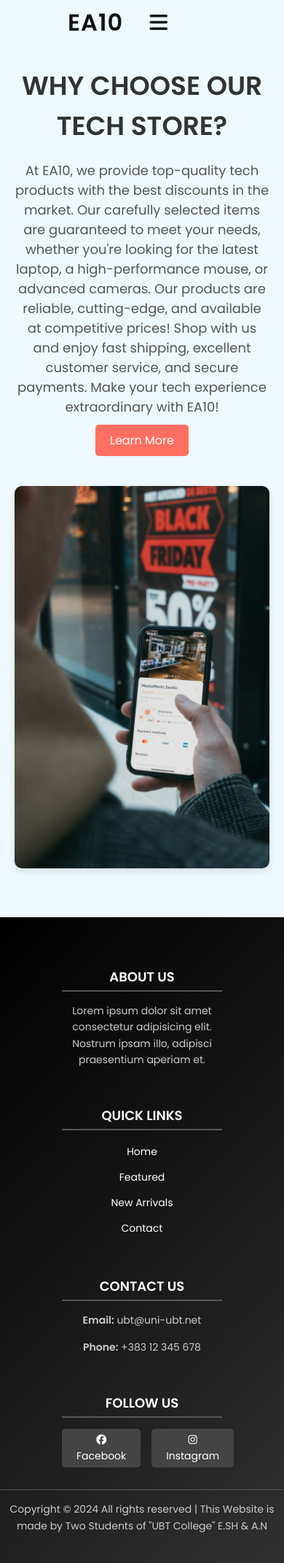
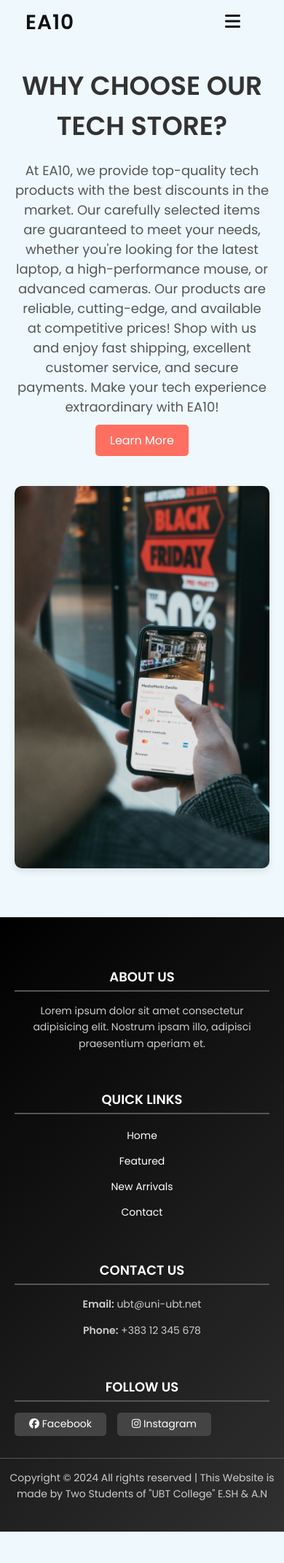
Before and after one commit to edonisshabani/Projekti-UBT, a PHP site: page /aboutus.php in a window 390 px wide. Shown: the whole page at 73% size. After the commit the page ends 2099 px from the top, so only its background shows below. Run offline with PHP 8.4, Linux system fonts and the light colour scheme; data comes from the database, SQL or seed files in the repository; some libraries are stand-ins or nearby versions.

Commit message:
28th Commit ES

```diff
--- a/style.css
+++ b/style.css
@@ -7,23 +7,23 @@ body {
     padding: 0;
     overflow-x: hidden;
 }
+
 /* Edonisi */
 header {
-    width: 100%;
+    width: 85%;
     top: 0;
-    right: 0;
     z-index: 1000;
-    background-color:transparent;
-    transition:0.3s;
+    background-color: transparent;
+    transition: 0.3s;
     position: fixed;
     display: flex;
     align-items: center;
     justify-content: space-between;
-    padding: 7px;
+    padding: 7px 20px;
 }
 
 .logo {
-    padding-left: 100px;
+    padding-left: 20px;
     font-size: 32px;
     font-weight: 700;
     letter-spacing: 1px;
@@ -34,14 +34,14 @@ header {
 .navlist {
     display: flex;
     list-style: none;
-    padding-right: 250px;
+    padding-right: 20px;
 }
 
 .navlist a {
     text-decoration: none;
     color: #1d4752;
     font-weight: 600;
-    padding: 10px 25px;
+    padding: 10px 15px;
     font-size: 16px;
     transition: 0.3s;
 }
@@ -65,6 +65,10 @@ header {
 }
 
 @media screen and (max-width: 768px) {
+    header {
+        padding: 10px 15px;
+    }
+
     .navlist {
         flex-direction: column;
         position: fixed;
@@ -102,7 +106,7 @@ header {
 
     .mob-menu {
         display: block;
-        margin-right: 120px;;
+        margin-right: 20px;
         background: none;
         border: none;
         font-size: 28px;
@@ -116,56 +120,128 @@ header {
     }
 }
 
-section{
-	padding: 100px 14%;
+@media screen and (max-width: 480px) {
+    .logo {
+        font-size: 28px;
     }
-.home{
+
+    .navlist a {
+        font-size: 16px;
+        padding: 10px 5px;
+    }
+
+    .mob-menu {
+        font-size: 24px;
+    }
+}
+
+@media screen and (max-width: 992px) {
+    .navlist {
+        padding-right: 10px;
+    }
+
+    .navlist a {
+        padding: 10px 10px;
+        font-size: 14px;
+    }
+
+    .home-text h1 {
+        font-size: 48px;
+    }
+
+    .home-text p {
+        font-size: 14px;
+    }
+
+    .btn {
+        padding: 10px 20px;
+        font-size: 14px;
+    }
+}
+
+@media screen and (max-width: 768px) {
+    .product-card {
+        flex: 1 1 100%;
+    }
+
+    .featured-content {
+        padding: 10px;
+    }
+
+    .footer-container {
+        flex-direction: column;
+        align-items: center;
+        text-align: center;
+    }
+
+    .footer-about,
+    .footer-links,
+    .footer-contact,
+    .footer-social {
+        width: 100%;
+        margin: 10px 0;
+    }
+}
+
+section {
+    padding: 100px 5%;
+}
+
+.home {
     width: 100%;
     display: flex;
     background: url(img/background.jpeg);
     background-position: center;
     background-size: cover;
     align-items: center;
+    color: #fff;
 }
-.home-text h1{
+
+.home-text h1 {
     font-size: 72px;
     font-weight: 800;
     line-height: 1.2;
     letter-spacing: .6rem;
     margin-bottom: 1.4rem;
 }
-.home-text p{
+
+.home-text p {
     font-size: 16px;
     font-weight: 500;
     margin-bottom: 30px;
     letter-spacing: 3px;
 }
-.btn{
+
+.btn {
     display: inline-block;
     padding: 13px 25px;
-	background:#143646;
+    background: #143646;
     color: #ffffff;
     font-size: 15px;
     letter-spacing: 1px;
     font-weight: 600;
     border-radius: 5px;
-	transition:.3s;
+    transition: .3s;
     text-decoration: none;
 }
-.btn:hover{
+
+.btn:hover {
     transform: translateY(-5px);
     background: #0e2630;
 }
+
 /* Style i shfaqjes se produkteve */
 .center-text {
     text-align: center;
     margin-bottom: 30px;
 }
+
 .center-text h2 {
     font-size: 48px;
     font-weight: bold;
     color: #143646;
 }
+
 .featured-content {
     display: flex;
     flex-wrap: wrap;
@@ -175,8 +251,9 @@ section{
     margin: 0 auto;
     max-width: 1500px;
 }
+
 .product-card {
-    width: 23%;
+    flex: 1 1 calc(23% - 20px);
     background: #ffffff;
     border-radius: 10px;
     box-shadow: 0 4px 8px rgba(0, 0, 0, 0.1);
@@ -184,58 +261,70 @@ section{
     text-align: center;
     transition: 0.3s;
 }
+
 .product-card:hover {
     transform: translateY(-5px);
     box-shadow: 0 6px 15px rgba(0, 0, 0, 0.2);
     cursor: pointer;
 }
+
 .product-card img {
     width: 100%;
     height: 200px;
     object-fit: cover;
 }
+
 .product-details {
     padding: 15px;
 }
+
 .product-details h5 {
     font-size: 18px;
     font-weight: bold;
     color: #333;
     margin-bottom: 5px;
 }
+
 .product-details p {
     font-size: 14px;
     color: #666;
     margin-bottom: 10px;
 }
+
 .price-container {
     display: flex;
     justify-content: center;
     align-items: baseline;
     gap: 8px;
 }
+
 .original-price {
     font-size: 14px;
     color: #888;
     text-decoration: line-through;
 }
+
 .discount {
     font-size: 14px;
     color: #d9534f;
     font-weight: bold;
 }
+
 .final-price {
     font-size: 18px;
     color: #333;
     font-weight: 700;
 }
+
 .button-container {
     display: flex;
     justify-content: center;
     gap: 10px;
     margin-top: 10px;
 }
-.add-to-cart, .buy-now {
+
+.add-to-cart,
+.buy-now {
     padding: 10px 15px;
     border: none;
     border-radius: 5px;
@@ -243,24 +332,28 @@ section{
     font-size: 14px;
     transition: background-color 0.3s;
 }
+
 .add-to-cart {
     background-color: #143646;
     color: white;
 }
+
 .add-to-cart:hover {
     background-color: #0e2630;
 }
+
 .add-to-cart i {
     padding-left: 7px;
 }
+
 .buy-now {
     background-color: #007bff;
     color: white;
 }
+
 .buy-now:hover {
     background-color: #0056b3;
 }
-
 
 /* Stilizimi i footerit*/
 .footer {
@@ -280,7 +373,10 @@ padding-left: 7px;
     padding: 0 20px;
 }
 
-  .footer-about, .footer-links, .footer-contact, .footer-social {
+.footer-about,
+.footer-links,
+.footer-contact,
+.footer-social {
     width: 220px;
     margin: 10px;
 }
@@ -313,14 +409,14 @@ padding-left: 7px;
     text-decoration: none;
     font-size: 14px;
     color: #ffffff;
-    transition:0.3s;
+    transition: 0.3s;
 }
 
 .footer-links ul li a:hover {
     color: #00adee;
 }
 
-.footer-social{
+.footer-social {
     margin-top: 10px;
 }
 
@@ -337,8 +433,9 @@ padding-left: 7px;
     padding: 5px 20px;
     background: #444444;
     border-radius: 5px;
-    transition:0.3s ;
+    transition: 0.3s;
 }
+
 .social-icons i {
     padding-bottom: 5px;
 }
@@ -354,6 +451,7 @@ padding-left: 7px;
 .social-icons a.instagram:hover {
     background: #E1306C;
 }
+
 .footer-bottom {
     text-align: center;
     font-size: 14px;
@@ -366,6 +464,7 @@ padding-left: 7px;
 .footer-bottom p {
     margin: 0;
 }
+
 @media (max-width: 768px) {
     .footer-container {
         justify-content: center;
@@ -375,9 +474,7 @@ padding-left: 7px;
     }
 }
 
-
 /* Stiizimi i faqes se produkteve */
-
 .container {
     width: 90%;
     max-width: 1200px;
@@ -393,6 +490,7 @@ padding-left: 7px;
     flex-wrap: wrap;
     gap: 20px;
 }
+
 .product-images {
     flex: 1 1 40%;
 }
@@ -402,6 +500,7 @@ padding-left: 7px;
     border-radius: 8px;
     box-shadow: 0 4px 10px rgba(0, 0, 0, 0.1);
 }
+
 .thumbnail-images {
     display: flex;
     justify-content: space-between;
@@ -415,10 +514,13 @@ padding-left: 7px;
     border: 2px solid transparent;
     transition: transform 0.3s ease, border-color 0.3s ease;
 }
-.thumbnail-images img:hover, .thumbnail-images img:active {
+
+.thumbnail-images img:hover,
+.thumbnail-images img:active {
     transform: scale(1.1);
     border-color: #007bff;
 }
+
 .product-details {
     flex: 1 1 50%;
     display: flex;
@@ -432,6 +534,7 @@ padding-left: 7px;
     margin-bottom: 15px;
     color: #222;
 }
+
 .description {
     margin: 20px 0;
     color: #555;
@@ -453,6 +556,7 @@ padding-left: 7px;
     cursor: pointer;
     transition: transform 0.3s ease, background-color 0.3s ease;
 }
+
 .reviews {
     margin-top: 40px;
 }
@@ -813,6 +917,7 @@ padding-left: 7px;
 .next-btn {
     right: 10px;
 }
+
 .buys {
     padding: 60px 20px;
 }
@@ -857,6 +962,7 @@ padding-left: 7px;
     border-radius: 10px;
     box-shadow: 0 4px 10px rgba(0, 0, 0, 0.1);
 }
+
 @media (max-width: 768px) {
     .buyc {
         flex-direction: column;
@@ -867,7 +973,6 @@ padding-left: 7px;
         margin-top: 20px;
     }
 }
-
 
 .na {
     padding: 30px 0;
@@ -891,7 +996,7 @@ padding-left: 7px;
 }
 
 .p-card {
-    width: 16%;
+    flex: 1 1 calc(16% - 20px);
     margin-left: 10px;
     margin-right: 10px;
     background-color: #fff;
@@ -907,18 +1012,21 @@ padding-left: 7px;
     height: 200px;
     object-fit: cover;
 }
+
 .p-card:hover {
     transform: scale(1.05);
 }
+
 @media (max-width: 900px) {
     .p-card {
-        width: 100%;
+        flex: 1 1 100%;
     }
 
     .ct h2 {
         font-size: 36px;
     }
 }
+
 .ad-container {
     display: flex;
     justify-content: center;
@@ -944,6 +1052,7 @@ padding-left: 7px;
         height: auto;
     }
 }
+
 .success-message {
     color: green;
     font-weight: bold;
@@ -955,23 +1064,27 @@ padding-left: 7px;
     font-weight: bold;
     text-align: center;
 }
+
 .user-section {
     display: flex;
     align-items: center;
     gap: 8px;
 }
+
 .user-icon img {
     width: 35px;
     height: 35px;
     border-radius: 50%;
     cursor: pointer;
 }
+
 .user-name {
     font-size: 14px;
     font-weight: bold;
     color: #333;
     white-space: nowrap;
 }
+
 .dropdown-content {
     display: none;
     position: absolute;
@@ -981,18 +1094,22 @@ padding-left: 7px;
     box-shadow: 0px 8px 16px rgba(0, 0, 0, 0.2);
     z-index: 1;
 }
+
 .dropdown-content a {
     color: black;
     padding: 12px 16px;
     text-decoration: none;
     display: block;
 }
+
 .dropdown-content a:hover {
     background-color: #f1f1f1;
 }
+
 .user-icon:hover .dropdown-content {
     display: block;
 }
+
 .checkout-container {
     max-width: 1000px;
     margin: 100px auto;
@@ -1046,7 +1163,8 @@ padding-left: 7px;
     margin-top: 10px;
 }
 
-.order-summary th, .order-summary td {
+.order-summary th,
+.order-summary td {
     padding: 10px;
     border-bottom: 1px solid #ddd;
     text-align: center;
@@ -1138,7 +1256,8 @@ padding-left: 7px;
         font-size: 24px;
     }
 
-    .order-summary h3, .shipping-form h3 {
+    .order-summary h3,
+    .shipping-form h3 {
         font-size: 20px;
     }
 
@@ -1163,7 +1282,8 @@ padding-left: 7px;
         font-size: 20px;
     }
 
-    .order-summary h3, .shipping-form h3 {
+    .order-summary h3,
+    .shipping-form h3 {
         font-size: 18px;
     }
 
@@ -1177,6 +1297,7 @@ padding-left: 7px;
         font-size: 12px;
     }
 }
+
 .confirmation-container {
     max-width: 800px;
     margin: 50px auto;
@@ -1185,3 +1306,76 @@ padding-left: 7px;
     border-radius: 8px;
     box-shadow: 0 0 10px rgba(0, 0, 0, 0.1);
 }
+
+/* Additional Media Queries for Enhanced Responsiveness */
+@media (max-width: 1200px) {
+    .featured-content {
+        flex-direction: column;
+        align-items: center;
+    }
+
+    .product-card {
+        flex: 1 1 100%;
+        margin-bottom: 20px;
+    }
+
+    .home-text h1 {
+        font-size: 48px;
+    }
+
+    .home-text p {
+        font-size: 14px;
+    }
+
+    .btn {
+        padding: 10px 20px;
+        font-size: 14px;
+    }
+}
+
+@media (max-width: 992px) {
+    .navlist {
+        padding-right: 10px;
+    }
+
+    .navlist a {
+        padding: 10px 15px;
+        font-size: 14px;
+    }
+
+    .home-text h1 {
+        font-size: 36px;
+    }
+
+    .home-text p {
+        font-size: 12px;
+    }
+
+    .product-card {
+        flex: 1 1 calc(50% - 20px);
+    }
+}
+
+@media (max-width: 768px) {
+    .product-card {
+        flex: 1 1 100%;
+    }
+
+    .featured-content {
+        padding: 10px;
+    }
+
+    .footer-container {
+        flex-direction: column;
+        align-items: center;
+        text-align: center;
+    }
+
+    .footer-about,
+    .footer-links,
+    .footer-contact,
+    .footer-social {
+        width: 100%;
+        margin: 10px 0;
+    }
+}
```
Lines whose indentation alone changed are shown as unchanged.
